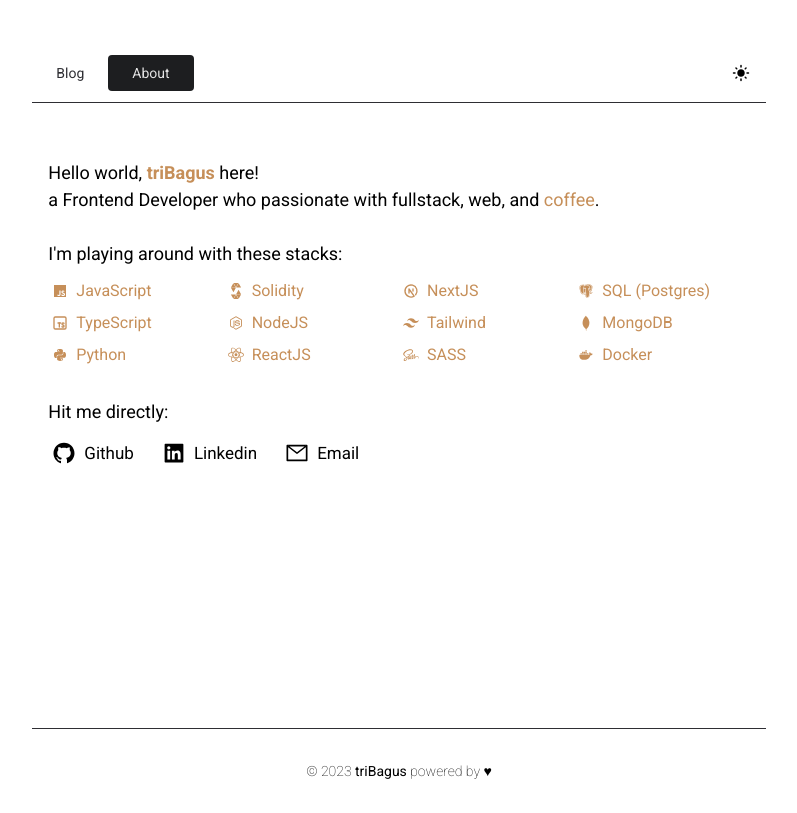
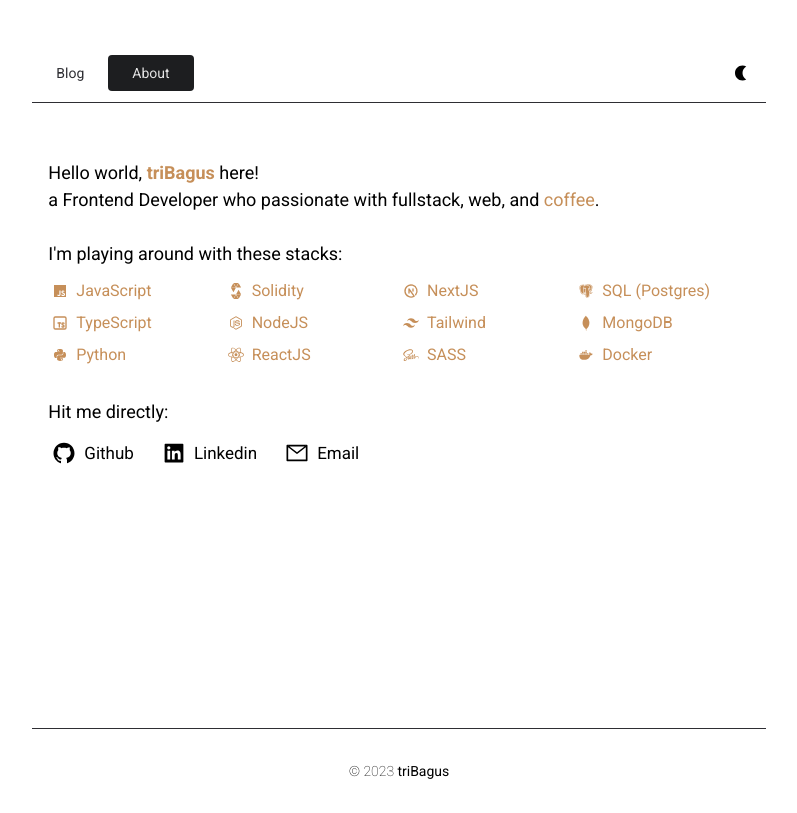
Before and after one commit to tribagusu/mywebv2, a Next.js app: page /about in a window 1280 px wide. Shown: the whole page, without its empty margins (241-1038 px from the left). Built offline with nearby package versions, Linux system fonts and the light colour scheme.

Commit message:
chore: change dark mode button and edit footer

```diff
--- a/app/components/Footer.tsx
+++ b/app/components/Footer.tsx
@@ -4,8 +4,7 @@
   return (
     <footer className="flex px-4 justify-center w-11/12 md:w-8/12 mx-auto border-t border-dark dark:border-darkLight">
       <span className=" dark:text-light text-center text-sm font-thin py-6 md:py-8 ">
-        &copy; 2023 <strong className="dark:text-white">triBagus</strong>{" "}
-        powered by &hearts;
+        &copy; 2023 <strong className="dark:text-[#ddd]">triBagus</strong>
       </span>
     </footer>
   );
--- a/lib/theme-switcher.tsx
+++ b/lib/theme-switcher.tsx
@@ -23,14 +23,14 @@
           className="flex text-[22px] p-4 cursor-pointer hover:text-accent "
           onClick={() => setTheme("dark")}
         >
-          <MdNightlight />
+          <MdLightMode />
         </button>
       ) : (
         <button
           className="flex text-[22px] p-4 cursor-pointer hover:text-accent "
           onClick={() => setTheme("light")}
         >
-          <MdLightMode />
+          <MdNightlight />
         </button>
       )}
     </>
```
